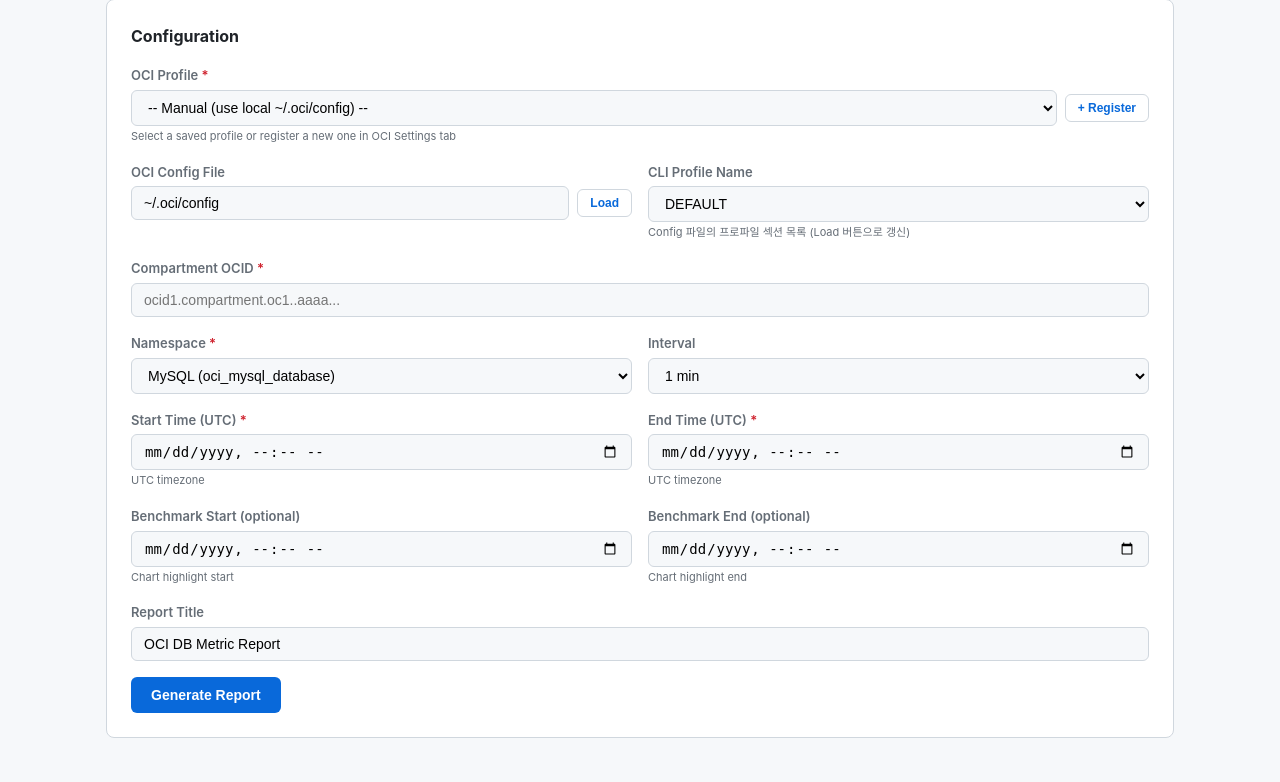
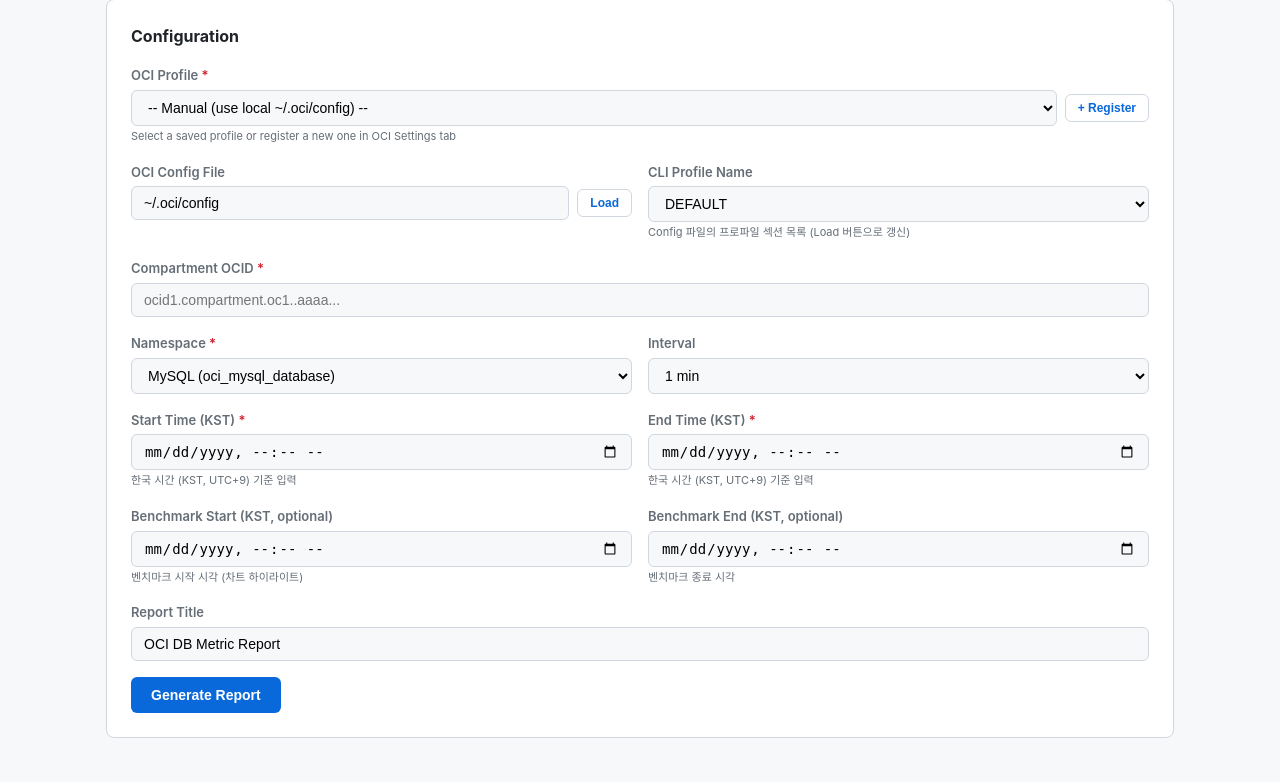
Before and after one commit to jaesucjang/oci-db-metric-report, a Flask app: page / in a window 1280 px wide. Shown: the part 445-1227 px from the top of the page. Run offline with Flask 3, Linux system fonts and the light colour scheme; data that the repository does not hold is empty.

Commit message:
Change all time displays from UTC to KST (UTC+9)
- Web UI form inputs now accept KST and convert to UTC before API call
- Sample configs convert UTC→KST when loaded into form
- Chart x-axis labels display KST instead of UTC
- Metric timestamps shifted +9h for KST display in charts

Co-Authored-By: Claude Opus 4.6 <noreply@anthropic.com>

```diff
--- a/templates/index.html
+++ b/templates/index.html
@@ -249,24 +249,24 @@
             </select>
           </div>
           <div class="form-group">
-            <label>Start Time (UTC) <span class="required">*</span></label>
+            <label>Start Time (KST) <span class="required">*</span></label>
             <input type="datetime-local" name="start_time" required>
-            <span class="hint">UTC timezone</span>
+            <span class="hint">한국 시간 (KST, UTC+9) 기준 입력</span>
           </div>
           <div class="form-group">
-            <label>End Time (UTC) <span class="required">*</span></label>
+            <label>End Time (KST) <span class="required">*</span></label>
             <input type="datetime-local" name="end_time" required>
-            <span class="hint">UTC timezone</span>
+            <span class="hint">한국 시간 (KST, UTC+9) 기준 입력</span>
           </div>
           <div class="form-group">
-            <label>Benchmark Start (optional)</label>
+            <label>Benchmark Start (KST, optional)</label>
             <input type="datetime-local" name="bench_start">
-            <span class="hint">Chart highlight start</span>
+            <span class="hint">벤치마크 시작 시각 (차트 하이라이트)</span>
           </div>
           <div class="form-group">
-            <label>Benchmark End (optional)</label>
+            <label>Benchmark End (KST, optional)</label>
             <input type="datetime-local" name="bench_end">
-            <span class="hint">Chart highlight end</span>
+            <span class="hint">벤치마크 종료 시각</span>
           </div>
           <div class="form-group full">
             <label>Report Title</label>
@@ -586,6 +586,15 @@ fetch('/api/samples').then(r => r.json()).then(samples => {
   `).join('');
 });
 
+// --- UTC ISO string to KST datetime-local string ---
+function utcToKST(iso) {
+  if (!iso) return '';
+  const utc = new Date(iso.endsWith('Z') ? iso : iso + 'Z');
+  const kst = new Date(utc.getTime() + 9 * 60 * 60 * 1000);
+  const pad = n => String(n).padStart(2, '0');
+  return `${kst.getFullYear()}-${pad(kst.getMonth()+1)}-${pad(kst.getDate())}T${pad(kst.getHours())}:${pad(kst.getMinutes())}`;
+}
+
 function loadSample(id) {
   fetch('/api/samples/' + id).then(r => r.json()).then(cfg => {
     const form = document.getElementById('configForm');
@@ -593,8 +602,8 @@ function loadSample(id) {
       const el = form.elements[k];
       if (!el) return;
       if (k.includes('time') && v) {
-        // Convert ISO to datetime-local format
-        el.value = v.replace('Z', '').replace('+00:00', '');
+        // Convert UTC to KST for display
+        el.value = utcToKST(v);
       } else {
         el.value = v;
       }
@@ -602,10 +611,15 @@ function loadSample(id) {
   });
 }
 
-// --- Datetime to ISO ---
+// --- KST to UTC ISO conversion (subtract 9 hours) ---
 function toISO(val) {
   if (!val) return '';
-  return val.includes('Z') ? val : val + 'Z';
+  if (val.includes('Z')) return val;
+  // Input is KST — subtract 9 hours to get UTC
+  const kst = new Date(val);
+  const utc = new Date(kst.getTime() - 9 * 60 * 60 * 1000);
+  const pad = n => String(n).padStart(2, '0');
+  return `${utc.getFullYear()}-${pad(utc.getMonth()+1)}-${pad(utc.getDate())}T${pad(utc.getHours())}:${pad(utc.getMinutes())}:${pad(utc.getSeconds())}Z`;
 }
 
 // --- Form submit ---
```
Also changed, not shown: generate_charts.py (+20 -8 lines).
